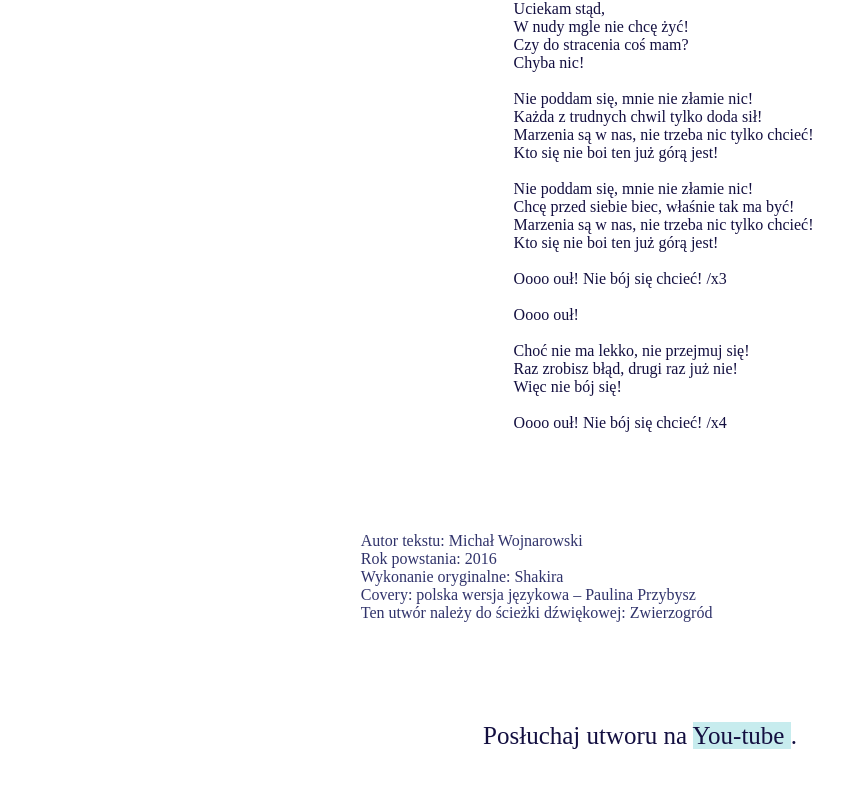
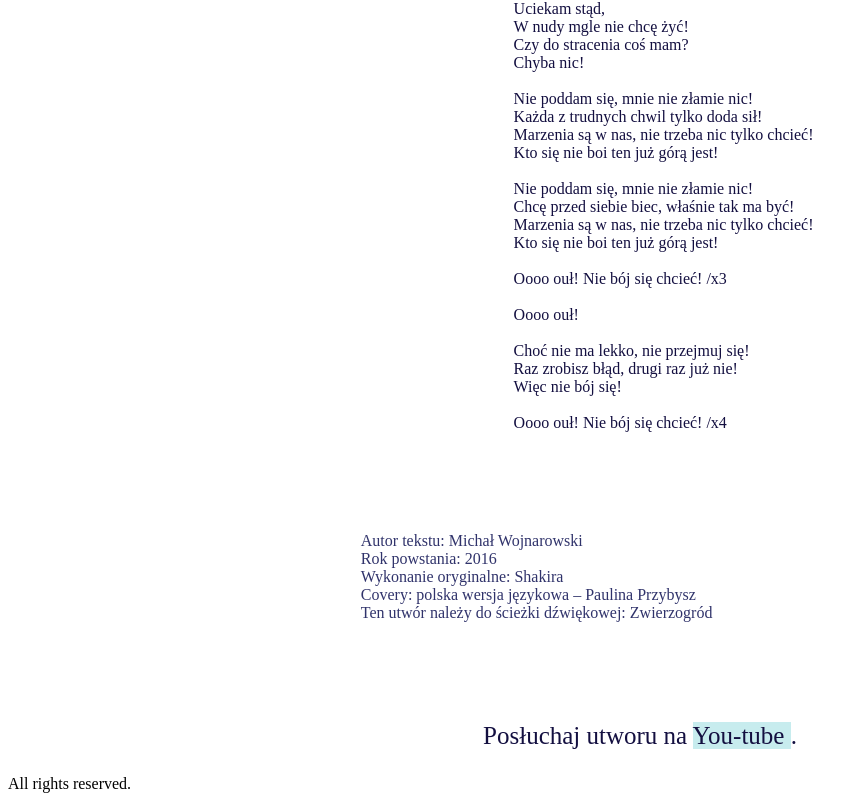
Before and after one commit to JoannaBiedron/learning-git-2, a plain HTML site: page index.html in a window 1280 px wide. Shown: the part 471-1280 px from the top of the page, without its empty margins (0-866 px from the left). Before the commit the page ends 1246 px from the top, so only its background shows below. Drawn offline with Linux system fonts and the light colour scheme.

Commit message:
Add html code for page footer

```diff
--- a/index.html
+++ b/index.html
@@ -66,6 +66,8 @@
     </article>
     <footer>
       <p>
+        All rights reserved.
+      </p>
     </footer>
   </body>
 </html>
```
